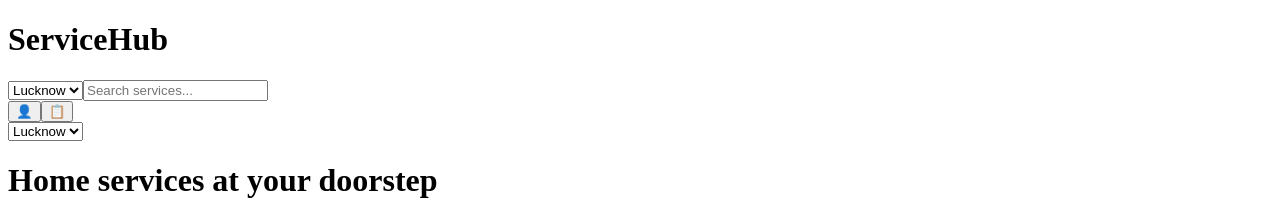
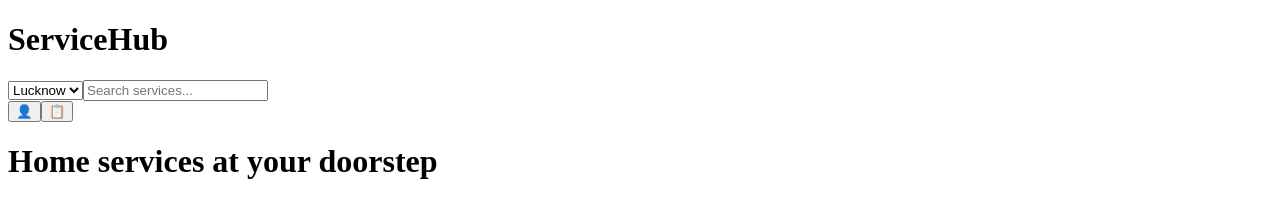
Before and after one commit to kk9479191/Local-Service-Finder-ServiceHub-, a React (Create React App) app in the folder frontend/: page / in a window 1280 px wide. Shown: the top 201 px of the page. Built offline with nearby package versions, Linux system fonts and the light colour scheme.

Commit message:
remove duplicate location dropdown

```diff
--- a/frontend/src/pages/Home.js
+++ b/frontend/src/pages/Home.js
@@ -18,23 +18,6 @@ return (
 <Header />
 
 <div className="max-w-7xl mx-auto p-6">
-
-{/* Location Dropdown */}
-
-<div className="mb-6">
-
-<select
-value={location}
-onChange={(e)=>setLocation(e.target.value)}
-className="border p-2 rounded"
->
-<option value="Lucknow">Lucknow</option>
-<option value="Kanpur">Kanpur</option>
-<option value="Delhi">Delhi</option>
-<option value="Noida">Noida</option>
-</select>
-
-</div>
 
 {/* Main Layout */}
 
```
